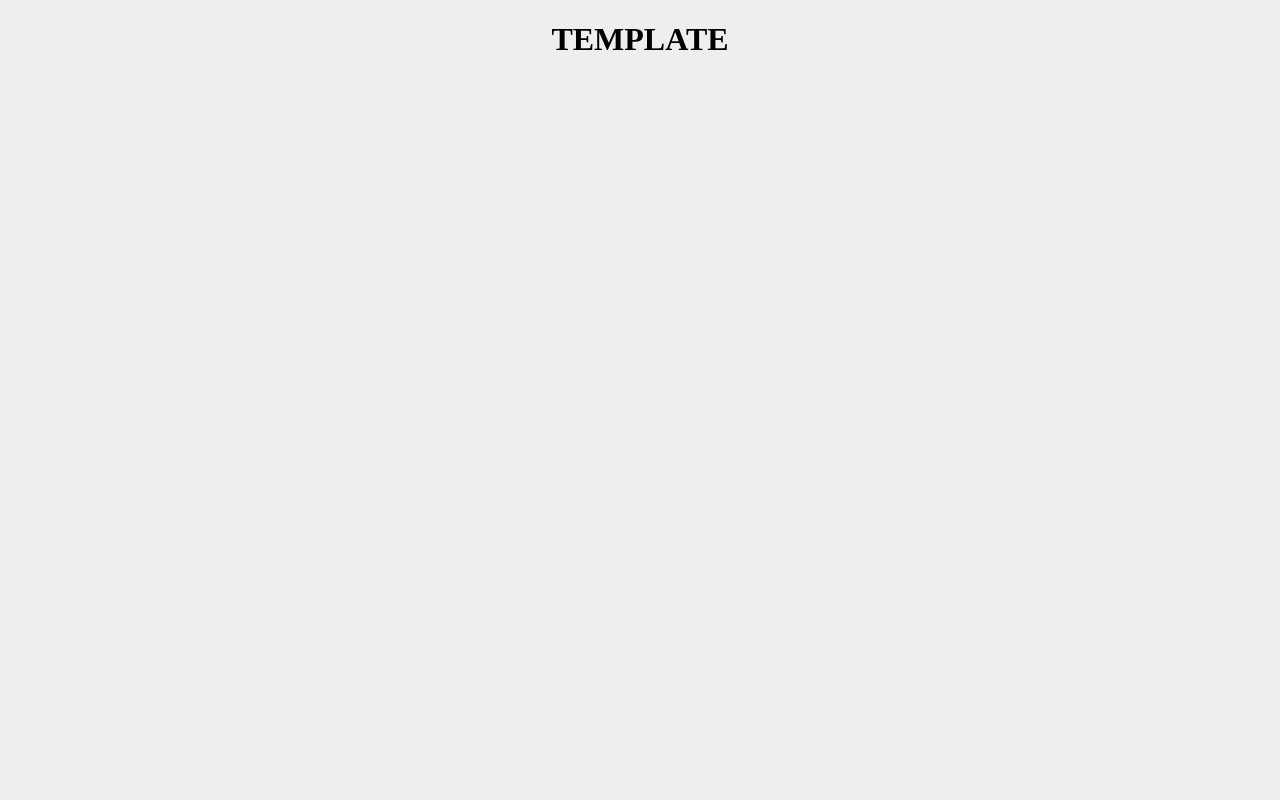
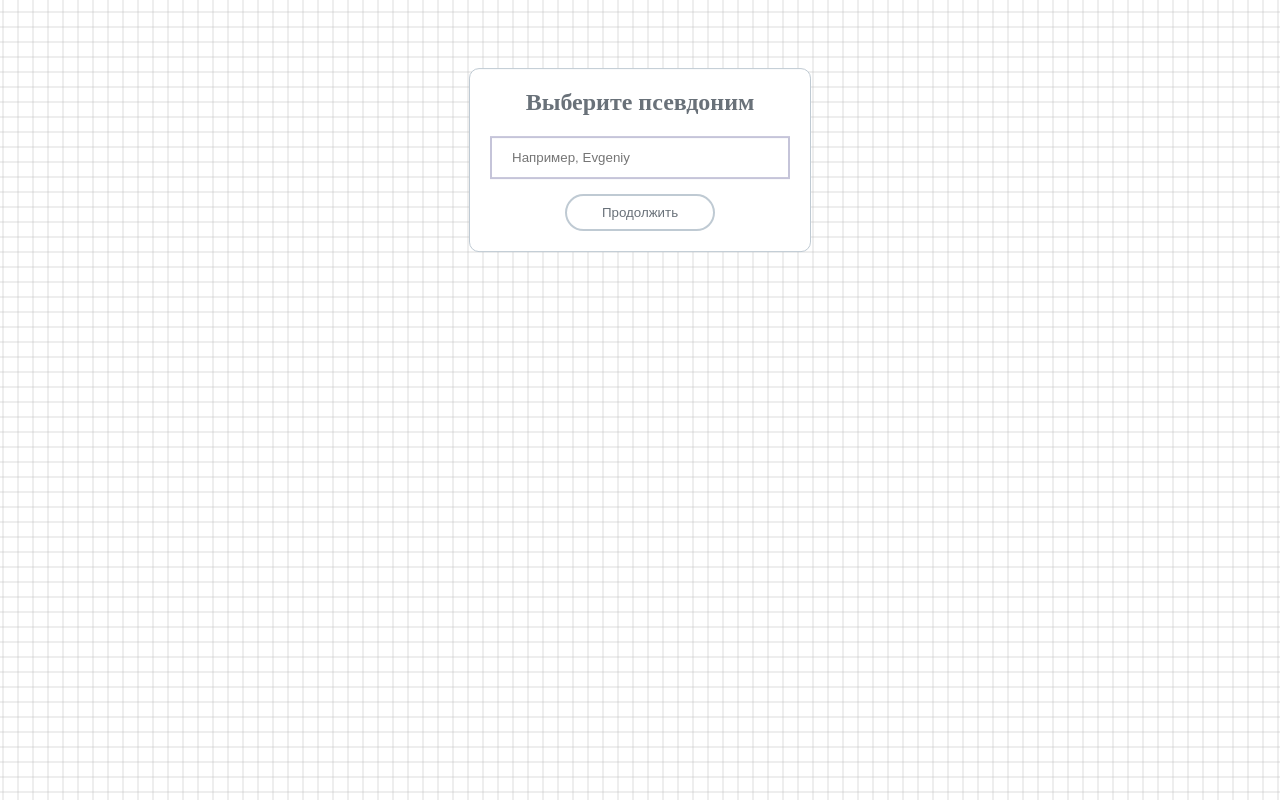
Before and after one commit to Evgeniy-27/ahj-sse-ws_frontend, a website built with webpack: page src/index.html in a window 1280 px wide. Built offline with nearby package versions, Linux system fonts and the light colour scheme.

Commit message:
add form

```diff
--- a/src/css/style.css
+++ b/src/css/style.css
@@ -1,4 +1,43 @@
 body {
-  background: #eee;
+  background: linear-gradient(#bbb, transparent 1px),
+    linear-gradient(90deg, #bbb, transparent 1px);
+  background-size: 15px 15px;
+  background-position: center center;
   text-align: center;
 }
+
+.widget {
+  display: flex;
+  flex-direction: column;
+  width: 300px;
+  padding: 0 20px 20px;
+  color:  #697179;
+  position: absolute;
+  z-index: 10000;
+  top: 20%;
+  left: 50%;
+  margin-right: -50%;
+  transform: translate(-50%, -50%);
+  border: 1px solid #bfcad3;
+  border-radius: 10px;
+  background-color: #ffffff;
+}
+
+.input {
+  box-sizing: border-box;
+  padding: 12px 20px;
+  border: 2px solid #b6b5cfc9;
+  background-color: #ffffff;
+}
+
+.btn {
+  width: 150px;
+  align-self: center;
+  margin-top: 15px;
+  padding: 9px 20px;
+  background-color: #ffffff;
+  border: 2px solid #bfcad3;
+  border-radius: 20px;
+  cursor: pointer;
+  color:  #697179;
+}
--- a/src/index.html
+++ b/src/index.html
@@ -4,15 +4,11 @@
   <meta charset="UTF-8">
   <meta name="viewport" content="width=device-width, initial-scale=1.0">
   <meta http-equiv="X-UA-Compatible" content="ie=edge">
-  <title>Document</title>
+  <title>Chat</title>
   <link rel="shortcut icon" href="favicon.ico" type="image/x-icon">
   <link rel="stylesheet" href="css/style.css">
 </head>
 <body>
-  <p>
 
-  </p>
-  <h1>TEMPLATE</h1>
-  <script src="js/app.js"></script>
 </body>
 </html>
--- a/src/js/Widget.js
+++ b/src/js/Widget.js
@@ -0,0 +1,33 @@
+/* eslint-disable linebreak-style */
+export default class Widget {
+  constructor(url) {
+    this.url = url;
+    this.container = document.querySelector('body');
+    this.usersOnline = [];
+    this.currentUser = null;
+  }
+
+  // создаем форму входа в чат (выбираем ник)
+  createForm() {
+    const form = document.createElement('form');
+    form.classList.add('widget');
+    form.innerHTML = ` <h2>Выберите псевдоним</h2>
+        <input class="input widget-input" type="text" name="nick" placeholder="Например, Evgeniy" required>
+        <button type="submit" class="btn">Продолжить</button>`;
+
+    this.container.insertAdjacentElement('afterbegin', form);
+
+    form.addEventListener('submit', (e) => {
+      e.preventDefault();
+
+      const nickName = form.nick.value;
+      const response = { type: 'addUser', user: nickName };
+      this.currentUser = nickName;
+      this.ws.send(JSON.stringify(response));
+    });
+
+    form.querySelector('.widget-input').addEventListener('input', () => {
+      Widget.deleteError();
+    });
+  }
+}
--- a/src/js/app.js
+++ b/src/js/app.js
@@ -1,2 +1,8 @@
-/* eslint-disable no-console */
-console.log('it works!');
+/* eslint-disable import/extensions */
+import Widget from './Widget';
+
+// const widget = new Widget('wss://');
+
+const widget = new Widget('ws://127.0.0.1:7070/ws');
+
+widget.createForm();
```
